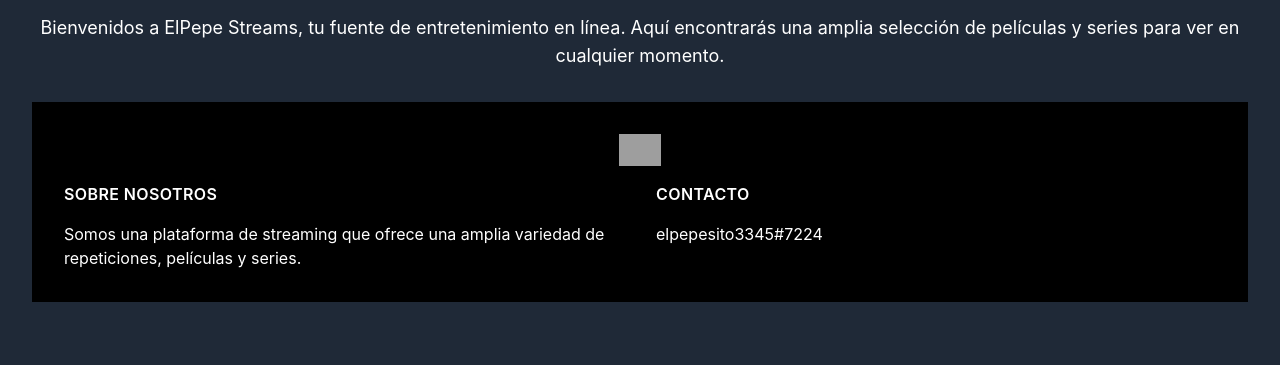
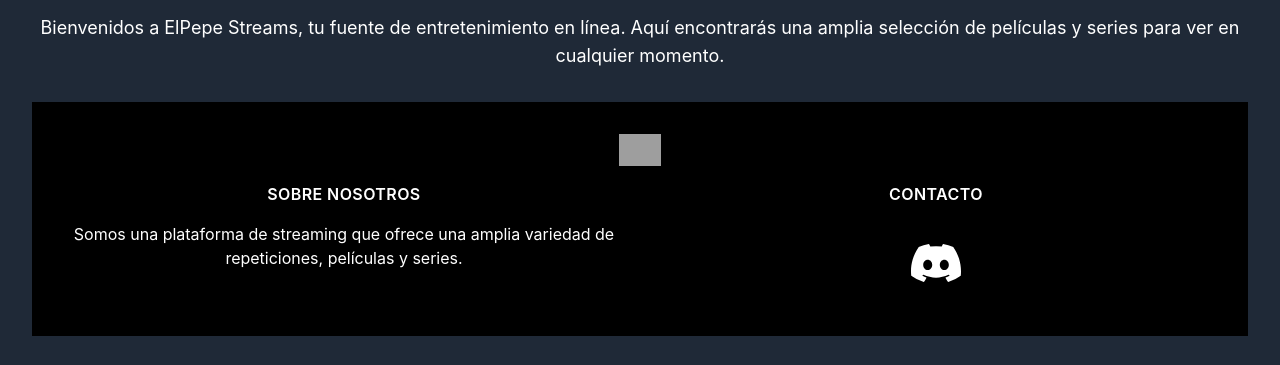
Before and after one commit to JaviBarrientos17/elpepe-streams, a Next.js app: page / in a window 1280 px wide. Shown: the part 1114-1479 px from the top of the page. Before the commit the page ends 1448 px from the top, so only its background shows below. Built offline with nearby package versions, Linux system fonts and the light colour scheme; grey boxes are pictures that could not be loaded.

Commit message:
Added styles FooterComponent

```diff
--- a/components/FooterComponent.js
+++ b/components/FooterComponent.js
@@ -2,9 +2,9 @@ import React from "react";
 
 export default function FooterComponent() {
   return (
-    <footer className="min-h-screen w-full max-w-screen-xl mx-auto py-8 px-4 sm:px-6 lg:py-12 lg:px-8 flex flex-col items-center lg:items-start">
-      <div className="footer max-w-screen-xl mx-auto py-8 px-4 sm:px-6 lg:py-12 lg:px-8 flex flex-col items-center lg:items-start">
-        <div className="footer xl:grid xl:grid-cols-3 xl:gap-8">
+    <footer className="min-h-screen w-full max-w-screen-xl mx-auto py-8 px-4 sm:px-6 lg:py-12 lg:px-8 flex flex-col justify-center items-center lg:items-start">
+      <div className="footer max-w-screen-xl mx-auto py-8 px-4 sm:px-6 lg:py-12 lg:px-8 flex flex-col justify-center items-center lg:items-start">
+        <div className="footer xl:grid xl:grid-cols-3 xl:gap-8 justify-center text-center">
           <div className="footer xl:col-span-1 flex justify-center xl:justify-start mb-4">
             <img
               src="https://i.imgur.com/Oz0IbSQ.png"
@@ -18,7 +18,7 @@ export default function FooterComponent() {
                 <h4 className="footer footerText uppercase tracking-wide font-semibold mb-4">
                   Sobre nosotros
                 </h4>
-                <p className="footer footerText">
+                <p className="footer footerText text-center">
                   Somos una plataforma de streaming que ofrece una amplia
                   variedad de repeticiones, películas y series.
                 </p>
@@ -27,14 +27,26 @@ export default function FooterComponent() {
                 <h4 className="footer footerText uppercase tracking-wide font-semibold mb-4">
                   Contacto
                 </h4>
-                <div className="footer flex flex-col">
-                  <a
-                    href="https://discord.com/channels/@me/977975337424150610"
-                    className="footer footerText hover:text-gray-900 dark:hover:text-white"
-                  >
-                    <span className="sr-only">Discord</span>
-                    elpepesito3345#7224
-                  </a>
+                <div class="footer flex flex-col justify-center md:flex-row md:justify-end md:items-center mt-8 mb-4">
+                  <div class="md:ml-auto">
+                    <div class="flex items-center justify-center md:justify-start">
+                      <a
+                        href="https://discord.com/channels/@me/977975337424150610"
+                        class="text-white hover:text-gray-900 dark:hover:text-white text-center"
+                      >
+                        <svg
+                          xmlns="http://www.w3.org/2000/svg"
+                          width="50"
+                          height="50"
+                          fill="currentColor"
+                          class="footer bi bi-discord"
+                          viewBox="0 0 16 16"
+                        >
+                          <path d="M13.545 2.907a13.227 13.227 0 0 0-3.257-1.011.05.05 0 0 0-.052.025c-.141.25-.297.577-.406.833a12.19 12.19 0 0 0-3.658 0 8.258 8.258 0 0 0-.412-.833.051.051 0 0 0-.052-.025c-1.125.194-2.22.534-3.257 1.011a.041.041 0 0 0-.021.018C.356 6.024-.213 9.047.066 12.032c.001.014.01.028.021.037a13.276 13.276 0 0 0 3.995 2.02.05.05 0 0 0 .056-.019c.308-.42.582-.863.818-1.329a.05.05 0 0 0-.01-.059.051.051 0 0 0-.018-.011 8.875 8.875 0 0 1-1.248-.595.05.05 0 0 1-.02-.066.051.051 0 0 1 .015-.019c.084-.063.168-.129.248-.195a.05.05 0 0 1 .051-.007c2.619 1.196 5.454 1.196 8.041 0a.052.052 0 0 1 .053.007c.08.066.164.132.248.195a.051.051 0 0 1-.004.085 8.254 8.254 0 0 1-1.249.594.05.05 0 0 0-.03.03.052.052 0 0 0 .003.041c.24.465.515.909.817 1.329a.05.05 0 0 0 .056.019 13.235 13.235 0 0 0 4.001-2.02.049.049 0 0 0 .021-.037c.334-3.451-.559-6.449-2.366-9.106a.034.034 0 0 0-.02-.019Zm-8.198 7.307c-.789 0-1.438-.724-1.438-1.612 0-.889.637-1.613 1.438-1.613.807 0 1.45.73 1.438 1.613 0 .888-.637 1.612-1.438 1.612Zm5.316 0c-.788 0-1.438-.724-1.438-1.612 0-.889.637-1.613 1.438-1.613.807 0 1.451.73 1.438 1.613 0 .888-.631 1.612-1.438 1.612Z" />
+                        </svg>
+                      </a>
+                    </div>
+                  </div>
                 </div>
               </div>
             </div>
```
